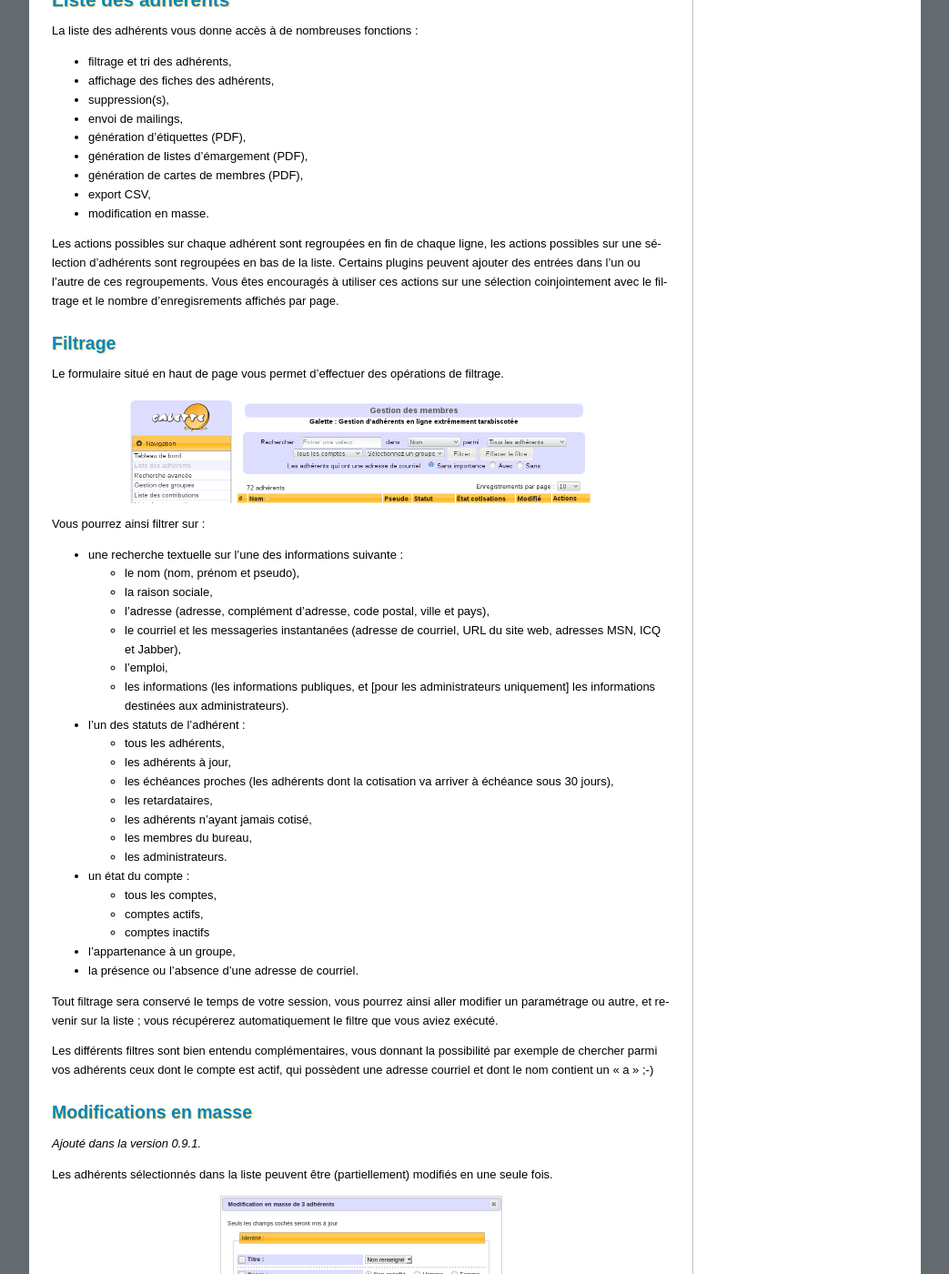
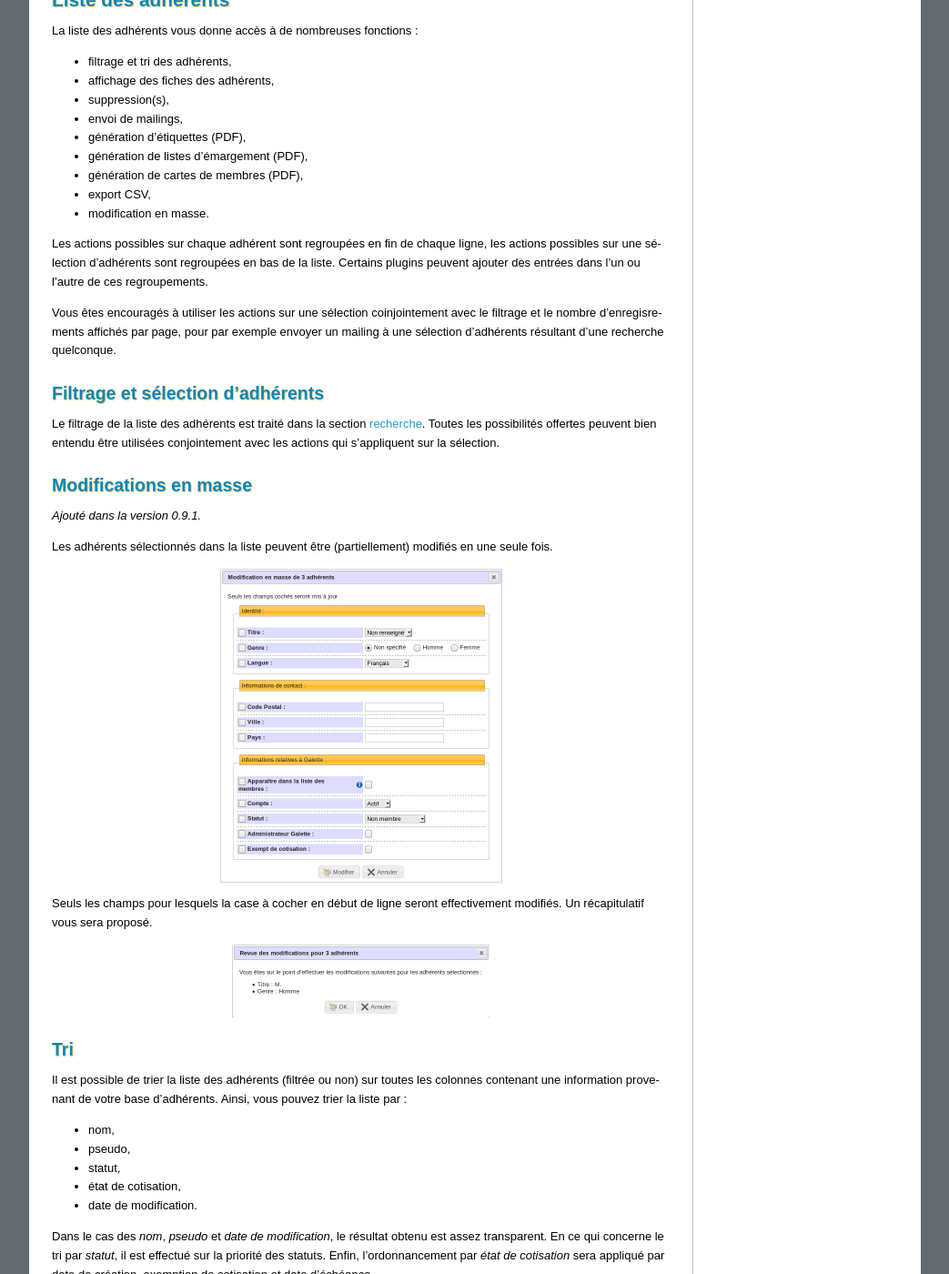
Before and after one commit to galette/galettedoc, a Sphinx documentation site: the page built from source/usermanual/adherents.rst, in a window 1280 px wide and 1400 px high, scrolled down 1631 px. Shown: the whole window at 91% size, without its empty margins (118-1161 px from the left). Built offline with Sphinx 7.4.7, drawn with Linux system fonts in a browser that asks for light colours; some of the changed text lies outside the part shown.

Commit message:
Document advanced and saved searches

```diff
--- a/source/usermanual/adherents.rst
+++ b/source/usermanual/adherents.rst
@@ -41,51 +41,14 @@
 * export CSV,
 * modification en masse.
 
-Les actions possibles sur chaque adhérent sont regroupées en fin de chaque ligne, les actions possibles sur une sélection d'adhérents sont regroupées en bas de la liste. Certains plugins peuvent ajouter des entrées dans l'un ou l'autre de ces regroupements. Vous êtes encouragés à utiliser ces actions sur une sélection coinjointement avec le filtrage et le nombre d'enregisrements affichés par page.
+Les actions possibles sur chaque adhérent sont regroupées en fin de chaque ligne, les actions possibles sur une sélection d'adhérents sont regroupées en bas de la liste. Certains plugins peuvent ajouter des entrées dans l'un ou l'autre de ces regroupements.
 
-Filtrage
-^^^^^^^^
+Vous êtes encouragés à utiliser les actions sur une sélection coinjointement avec le filtrage et le nombre d'enregisrements affichés par page, pour par exemple envoyer un mailing à une sélection d'adhérents résultant d'une recherche quelconque.
 
-Le formulaire situé en haut de page vous permet d'effectuer des opérations de filtrage.
+Filtrage et sélection d'adhérents
+^^^^^^^^^^^^^^^^^^^^^^^^^^^^^^^^^
 
-.. image:: ../_styles/static/images/usermanual/list_members-filter.png
-   :scale: 50%
-   :align: center
-   :alt: Filtrage de la liste des membres
-
-Vous pourrez ainsi filtrer sur :
-
-* une recherche textuelle sur l'une des informations suivante :
-
-  * le nom (nom, prénom et pseudo),
-  * la raison sociale,
-  * l'adresse (adresse, complément d'adresse, code postal, ville et pays),
-  * le courriel et les messageries instantanées (adresse de courriel, URL du site web, adresses MSN, ICQ et Jabber),
-  * l'emploi,
-  * les informations (les informations publiques, et [pour les administrateurs uniquement] les informations destinées aux administrateurs).
-
-* l'un des statuts de l'adhérent :
-
-  * tous les adhérents,
-  * les adhérents à jour,
-  * les échéances proches (les adhérents dont la cotisation va arriver à échéance sous 30 jours),
-  * les retardataires,
-  * les adhérents n'ayant jamais cotisé,
-  * les membres du bureau,
-  * les administrateurs.
-
-* un état du compte :
-
-  * tous les comptes,
-  * comptes actifs,
-  * comptes inactifs
-
-* l'appartenance à un groupe,
-* la présence ou l'absence d'une adresse de courriel.
-
-Tout filtrage sera conservé le temps de votre session, vous pourrez ainsi aller modifier un paramétrage ou autre, et revenir sur la liste ; vous récupérerez automatiquement le filtre que vous aviez exécuté.
-
-Les différents filtres sont bien entendu complémentaires, vous donnant la possibilité par exemple de chercher parmi vos adhérents ceux dont le compte est actif, qui possèdent une adresse courriel et dont le nom contient un « a » ;-)
+Le filtrage de la liste des adhérents est traité dans la section :ref:`recherche <search>`. Toutes les possibilités offertes peuvent bien entendu être utilisées conjointement avec les actions qui s'appliquent sur la sélection.
 
 Modifications en masse
 ^^^^^^^^^^^^^^^^^^^^^^
--- a/source/usermanual/index.rst
+++ b/source/usermanual/index.rst
@@ -27,6 +27,7 @@
 
    generalites.rst
    adherents.rst
+   recherche.rst
    contributions.rst
    configuration.rst
    pdf_models.rst
```
Also changed, not shown: source/usermanual/recherche.rst (added, +88 -0 lines), source/_styles/static/images/usermanual/advanced_search.png (added), source/_styles/static/images/usermanual/save_search.png (added), source/_styles/static/images/usermanual/search_list.png (added).
